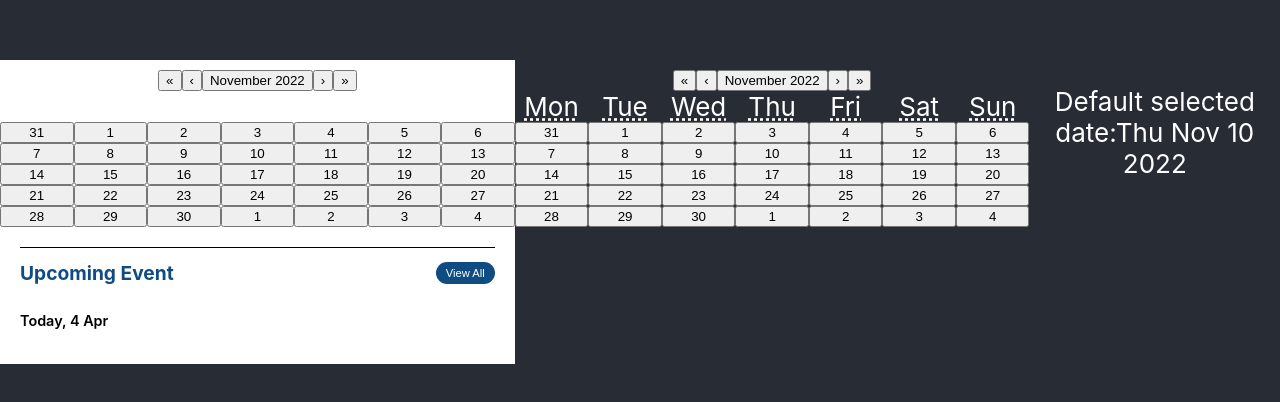
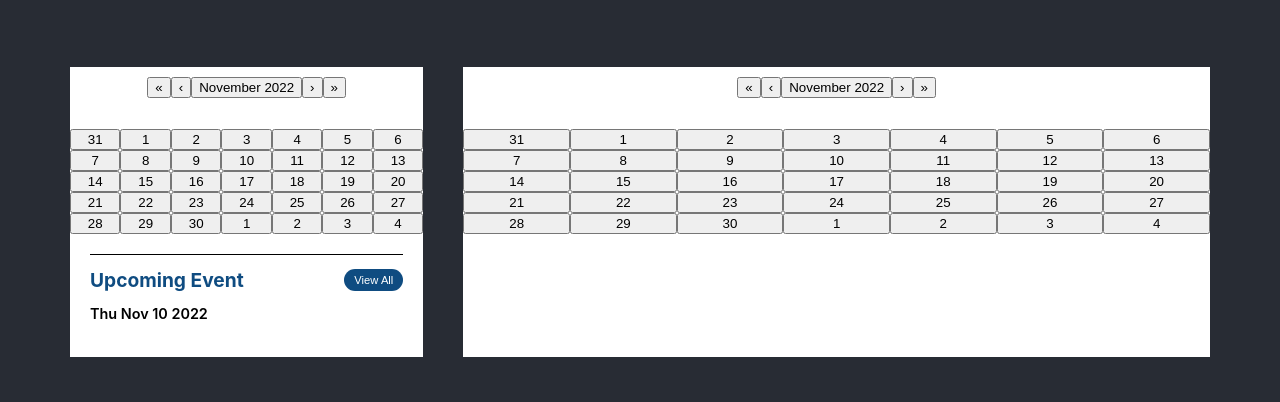
Before and after one commit to HoangTuan0611/calendar, a React (Create React App) app: page / in a window 1280 px wide. Shown: the part 188-590 px from the top of the page. Built offline with nearby package versions, Linux system fonts and the light colour scheme.

Commit message:
update css cardevent

```diff
--- a/package.json
+++ b/package.json
@@ -11,6 +11,7 @@
     "react-calendar": "^4.0.0",
     "react-dom": "^18.2.0",
     "react-scripts": "5.0.1",
+    "remixicon": "^2.5.0",
     "web-vitals": "^2.1.4"
   },
   "scripts": {
--- a/src/App.jsx
+++ b/src/App.jsx
@@ -7,7 +7,7 @@ function App() {
   return (
     <div className="App">
       <header className="App-header">
-        <div style={{ display: "flex", width: "100%", flexDirection: "row" }}>
+        <div className="main__content">
           <EventBlock />
           <Calendar />
         </div>
--- a/src/components/calendar/Calendar.jsx
+++ b/src/components/calendar/Calendar.jsx
@@ -6,28 +6,14 @@ const Calendar = () => {
   const [date, setDate] = useState(new Date());
   const [showTime, setShowTime] = useState(false);
   return (
-    <>
+    <div className="calendar__block">
       <CalendarComponent
         onChange={setDate}
         value={date}
         onClickDay={() => setShowTime(true)}
       />
-      {date.length > 0 ? (
-        <p>
-          <span>Start:</span>
-          {date[0].toDateString()}
-          &nbsp; &nbsp;
-          <span>End:</span>
-          {date[1].toDateString()}
-        </p>
-      ) : (
-        <p>
-          <span>Default selected date:</span>
-          {date.toDateString()}
-        </p>
-      )}
-      <Time showTime={showTime} date={date} />
-    </>
+      {/* {date.toDateString()} */}
+    </div>
   );
 };
 
--- a/src/components/eventBlock/CardEvent.jsx
+++ b/src/components/eventBlock/CardEvent.jsx
@@ -1,6 +1,7 @@
 import React from "react";
 import dayjs from "dayjs";
 import "../../styles/main.css";
+import "remixicon/fonts/remixicon.css";
 
 const CardEvent = (props) => {
   const { item } = props;
@@ -10,7 +11,7 @@ const CardEvent = (props) => {
   if (item.type === 1) {
     return (
       <div className="card__event">
-        <span className="card__title">{item.title}</span>
+        <p className="card__title">{item.title}</p>
         <h4 className="card__time">
           {dayjs(item.from).format("H:mm A Z")} -{" "}
           {dayjs(item.to).format("H:mm A Z")}
@@ -20,18 +21,19 @@ const CardEvent = (props) => {
   }
   return (
     <div className="card__event">
-      <span className="card__title">{item.title}</span>
+      <div className="d-flex">
+        <p className="card__title">{item.title}</p>
+        <div className="icon">
+          <i class="ri-vidicon-line"></i>
+        </div>
+      </div>
       <h4 className="card__time">
         {dayjs(item.from).format("H:mm A Z")} -{" "}
         {dayjs(item.to).format("H:mm A Z")}
       </h4>
-      <div style={{ display: "flex", justifyContent: "space-between" }}>
-        <div className="card__ava">
-          <img style={{ width: "25%" }} src={item.avatar} alt="" />
-        </div>
-        <div>
-          <a href={item.link}>View Client Profile</a>
-        </div>
+      <div className="card__ava">
+        <img src={item.avatar} alt="" />
+        <a href={item.link}>View Client Profile</a>
       </div>
     </div>
   );
--- a/src/components/eventBlock/EventBlock.jsx
+++ b/src/components/eventBlock/EventBlock.jsx
@@ -78,7 +78,7 @@ const EventBlock = () => {
           <button>View All</button>
         </div>
         <div className="today">
-          <p>Today, 4 Apr</p>
+          <p>{date.toDateString()}</p>
         </div>
         {filteredEvent.map((item, index) => {
           return <CardEvent key={index} item={item} />;
--- a/src/data/fake-data.js
+++ b/src/data/fake-data.js
@@ -4,7 +4,7 @@ export const events = [
     color: "#fd3153",
     from: "2022-11-02T18:00:00+00:00",
     to: "2022-11-05T19:00:00+00:00",
-    title: "This is an event 1",
+    title: "First Session with Alex Stan",
     type: 0,
     avatar:
       "https://images.unsplash.com/photo-1659536540446-441fcafdd73a?ixlib=rb-4.0.3&ixid=MnwxMjA3fDF8MHxwaG90by1wYWdlfHx8fGVufDB8fHx8&auto=format&fit=crop&w=1170&q=80",
@@ -15,7 +15,7 @@ export const events = [
     color: "#fd3153",
     from: "2022-11-02T18:00:00+00:00",
     to: "2022-11-05T19:00:00+00:00",
-    title: "This is an event 2",
+    title: "Webinar: How to copy with trauma in professional life",
     type: 1,
     avatar: "",
     link: "",
@@ -25,7 +25,7 @@ export const events = [
     color: "#fd3153",
     from: "2022-11-02T18:00:00+00:00",
     to: "2022-11-05T19:00:00+00:00",
-    title: "This is an event 3",
+    title: "Chemistry Session with Alex Stan",
     type: 0,
     avatar:
       "https://images.unsplash.com/photo-1659536540446-441fcafdd73a?ixlib=rb-4.0.3&ixid=MnwxMjA3fDF8MHxwaG90by1wYWdlfHx8fGVufDB8fHx8&auto=format&fit=crop&w=1170&q=80",
--- a/src/styles/main.css
+++ b/src/styles/main.css
@@ -1,10 +1,20 @@
+.main__content{
+  display: grid;
+  grid-template-columns: 1fr 2fr;
+  margin: 20px 50px;
+}
+
+.event__block, .calendar__block{
+  background: white;
+  margin: 20px;
+}
+
 .event__block {
   display: flex;
   flex-direction: column;
-  background: white;
 }
 
-.upcoming__event{
+.upcoming__event {
   text-align: left;
   color: black;
   border-top: 1px solid black;
@@ -29,30 +39,68 @@
   border: none;
   font-size: 0.7rem;
   padding: 5px 10px;
+  cursor: pointer;
 }
 
-.today p{
-    font-size: .9rem;
+.today p {
+  font-size: 0.9rem;
   font-weight: 600;
+  margin: 0 0 15px 0;
 }
 
-
-.card__event{
+.card__event {
   border-radius: 5px;
-    background: #FFE4C8;
+  background: #ffe4c8;
   padding: 20px;
   margin-bottom: 20px;
+  cursor: pointer;
 }
 
-.card__title{
+.card__title {
   font-size: 1.5rem;
-    color: #0F4C81;
+  color: #0F4C81;;
   font-weight: 600;
+  margin: 5px 0px;
 }
 
-.card__time{
+.card__time {
   font-size: 1rem;
   font-weight: 500;
   padding: 0;
   margin: 0;
+  color: #5684AE;
 }
+
+.card__ava {
+  display: flex;
+  align-items: center;
+  margin-top: 10px;
+}
+
+.card__ava img {
+  width: 35px;
+  height: 35px;
+  margin-right: 20px;
+  border-radius: 25px;
+}
+
+.card__ava a {
+  font-size: 0.8rem;
+  color: #5684AE;
+}
+
+.d-flex{
+  display: flex;
+  justify-content: space-between;
+}
+
+.d-flex .icon{
+  border-radius: 25px;
+  background: #0F4C81;
+  padding: 7px 10px;
+}
+
+.d-flex .icon i{
+  color: white;
+  font-weight: 500;
+}
```
Also changed, not shown: 1 other file (tests, documents, lock files or other folders). Lines whose indentation alone changed are shown as unchanged.
